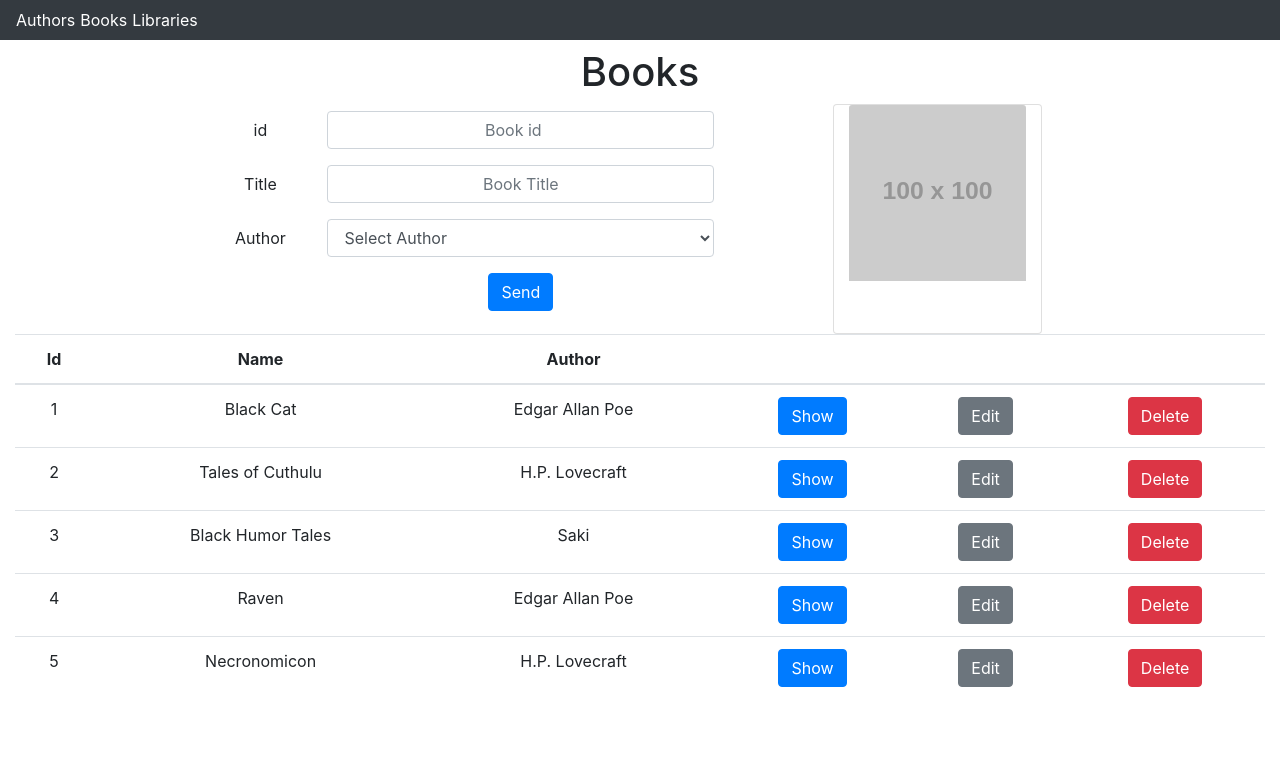
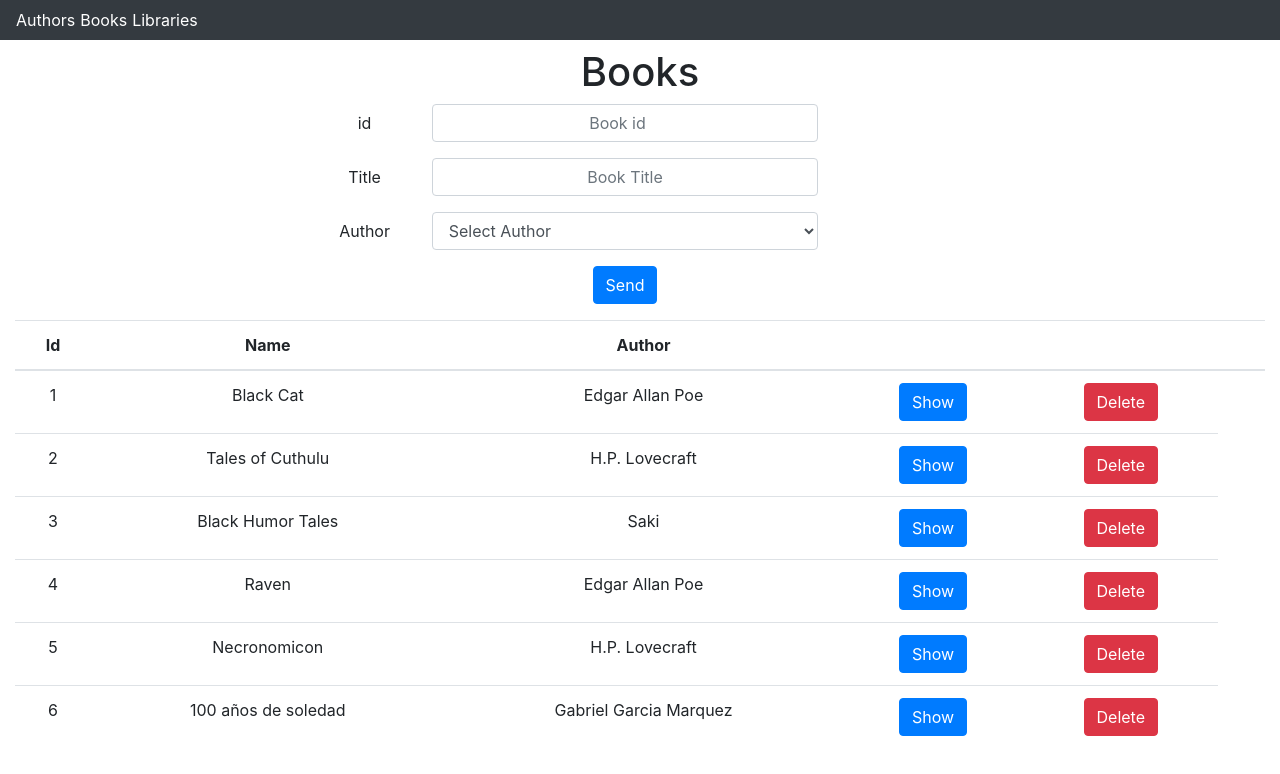
Before and after one commit to TheGlitchCat/BasicCRUD-Angular, an Angular app: page /books in a window 1280 px wide. Shown: the top 774 px of the page. Built offline with nearby package versions, Linux system fonts and the light colour scheme; data requests are answered from the project's data file.

Commit message:
Author modified Books modified

```diff
--- a/src/app/components/authors/authors.component.html
+++ b/src/app/components/authors/authors.component.html
@@ -50,7 +50,7 @@
       <td scope="row">{{author.id}}</td>
       <td>{{author.name}}</td>
       <td><button type="button" class="btn btn-primary" (click)="showAuthor(author)">Show</button></td>
-      <td><button type="button" class="btn btn-secondary" (click)="editAuthor(author)">Edit</button></td>
+
       <td><button type="button" class="btn btn-danger" (click)="deleteAuthor(author)">Delete</button></td>
     </tr>
     </tbody>
--- a/src/app/components/authors/authors.component.ts
+++ b/src/app/components/authors/authors.component.ts
@@ -44,15 +44,7 @@ export class AuthorsComponent implements OnInit {
       id: author.id,
       name: author.name
     });
-  }
-
-  editAuthor(author){
     this.option = 'Edit';
-    console.log(author.id, author.name);
-    this.authorForm = this.fb.group({
-      id: author.id,
-      name: author.name
-    });
   }
 
   deleteAuthor(author){
--- a/src/app/components/books/books.component.html
+++ b/src/app/components/books/books.component.html
@@ -51,12 +51,12 @@
     </form>
   </div>
 
-  <div class="col-lg-2 card" style="width: 18rem;">
+  <div *ngIf="card.title" class="col-lg-2 card" style="width: 18rem;">
     <img src="http://via.placeholder.com/100" class="card-img-top" alt="...">
     <div class="card-body">
-      <h5 class="card-title">{{cardTitle}}</h5>
+      <h5 class="card-title">{{card.title}}</h5>
       <ng-container *ngFor="let author of authors">
-        <p  *ngIf="author.id == cardDesc">{{author.name}}</p>
+        <p  *ngIf="author.id == card.desc">{{author.name}}</p>
       </ng-container>
     </div>
   </div>
@@ -85,7 +85,6 @@
         <td  *ngIf="author.id == book.author">{{author.name}}</td>
       </ng-container>
       <td><button type="button" class="btn btn-primary" (click)="showBook(book)">Show</button></td>
-      <td><button type="button" class="btn btn-secondary" (click)="editBook(book)">Edit</button></td>
       <td><button type="button" class="btn btn-danger" (click)="deleteBook(book)">Delete</button></td>
     </tr>
     </tbody>
--- a/src/app/components/books/books.component.ts
+++ b/src/app/components/books/books.component.ts
@@ -19,8 +19,11 @@ export class BooksComponent implements OnInit {
 
   option = 'Send';
 
-  cardTitle: string;
-  cardDesc: string;
+  card = {
+    title: '',
+    desc: '',
+  };
+
 
   constructor(protected service: DataService, protected fb: FormBuilder) {
 
@@ -52,18 +55,9 @@ export class BooksComponent implements OnInit {
       title: book.title,
       author: book.author
     });
-    this.cardTitle = book.title;
-    this.cardDesc = book.author;
-  }
-
-  editBook(book){
+    this.card.title = book.title;
+    this.card.desc = book.author;
     this.option = 'Edit';
-    console.log(book.id, book.name);
-    this.bookForm = this.fb.group({
-      id: book.id,
-      title: book.title,
-      author: book.author
-    });
   }
 
   deleteBook(book){
--- a/src/app/data/db.json
+++ b/src/app/data/db.json
@@ -24,6 +24,11 @@
       "id": 5,
       "title": "Necronomicon",
       "author": "2"
+    },
+    {
+      "id": 6,
+      "title": "100 años de soledad",
+      "author": "5"
     }
   ],
   "libraries": [
@@ -54,6 +59,10 @@
     {
       "id": 4,
       "name": "Arthur Conan Doyle"
+    },
+    {
+      "id": 5,
+      "name": "Gabriel Garcia Marquez"
     }
   ]
 }
```
